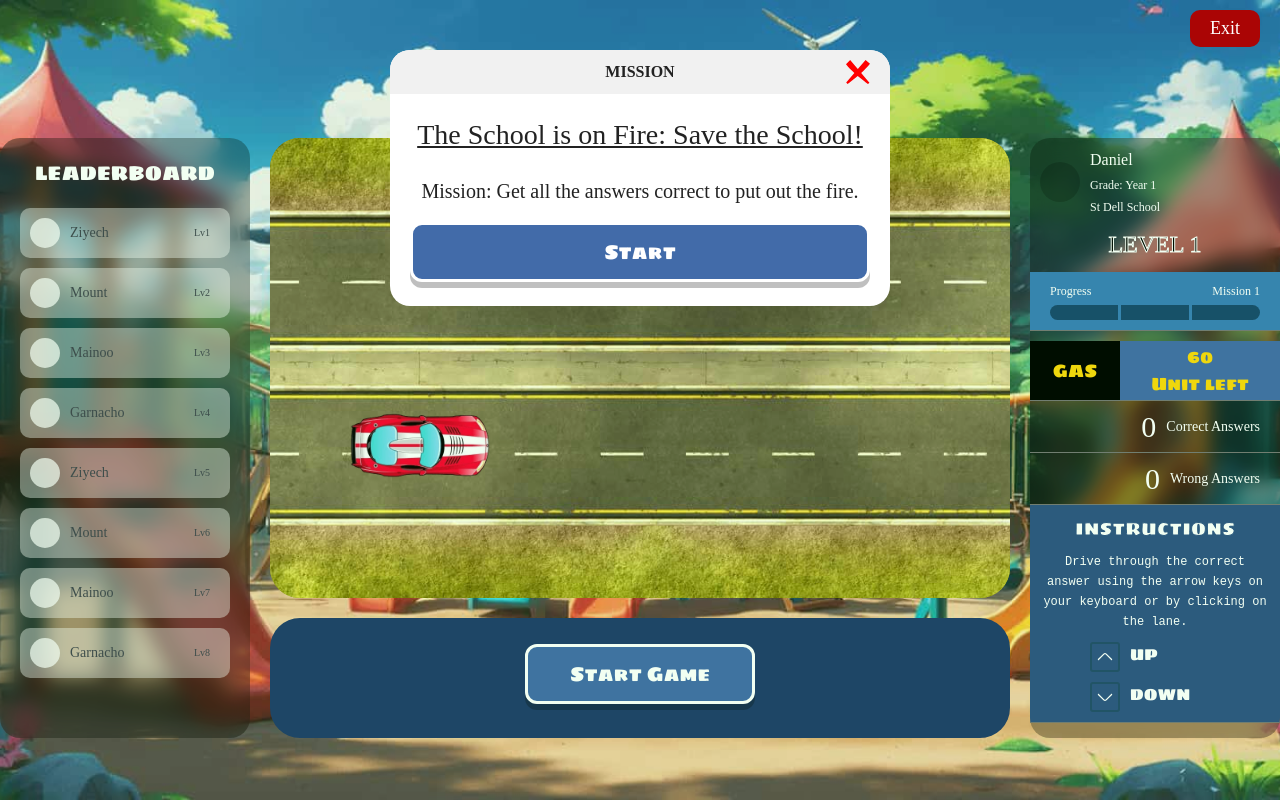
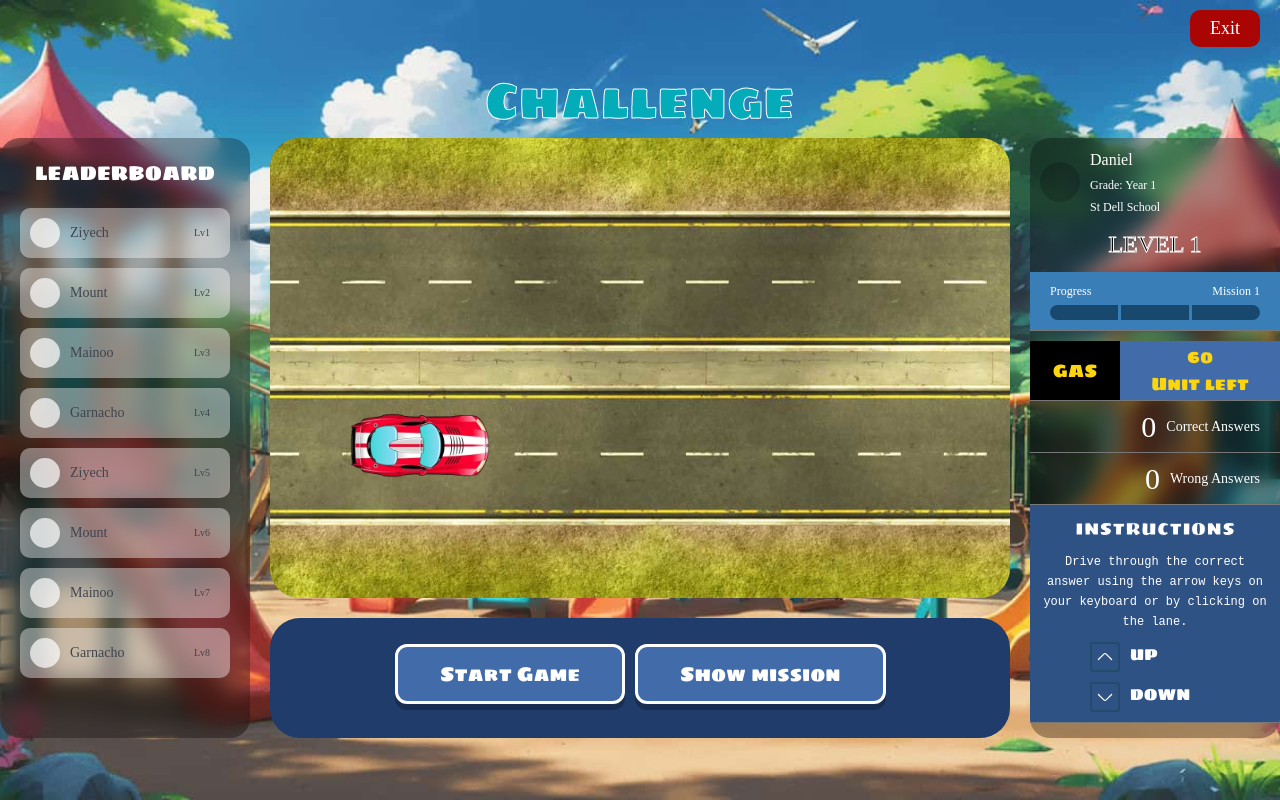
Before and after one commit to joshnwosu/chlff, a React (Vite) app: page /game in a window 1280 px wide. Built offline with nearby package versions, Linux system fonts and the light colour scheme; a web font is replaced by a local one.

Commit message:
update: fix

```diff
--- a/src/components/Game/Car/CarUpdate.tsx
+++ b/src/components/Game/Car/CarUpdate.tsx
@@ -500,9 +500,13 @@ export default function CarUpdate() {
                 )}
               </div>
             ) : (
-              <div>
+              <div style={{ display: 'flex', gap: 10 }}>
                 <CustomButton onClick={handleStartClick}>
                   Start Game
+                </CustomButton>
+
+                <CustomButton onClick={handleStartClick}>
+                  Show mission
                 </CustomButton>
               </div>
             )}
@@ -522,7 +526,7 @@ export default function CarUpdate() {
         </div>
       </div>
 
-      {!false && <Mission />}
+      {false && <Mission />}
     </div>
   );
 }
```
